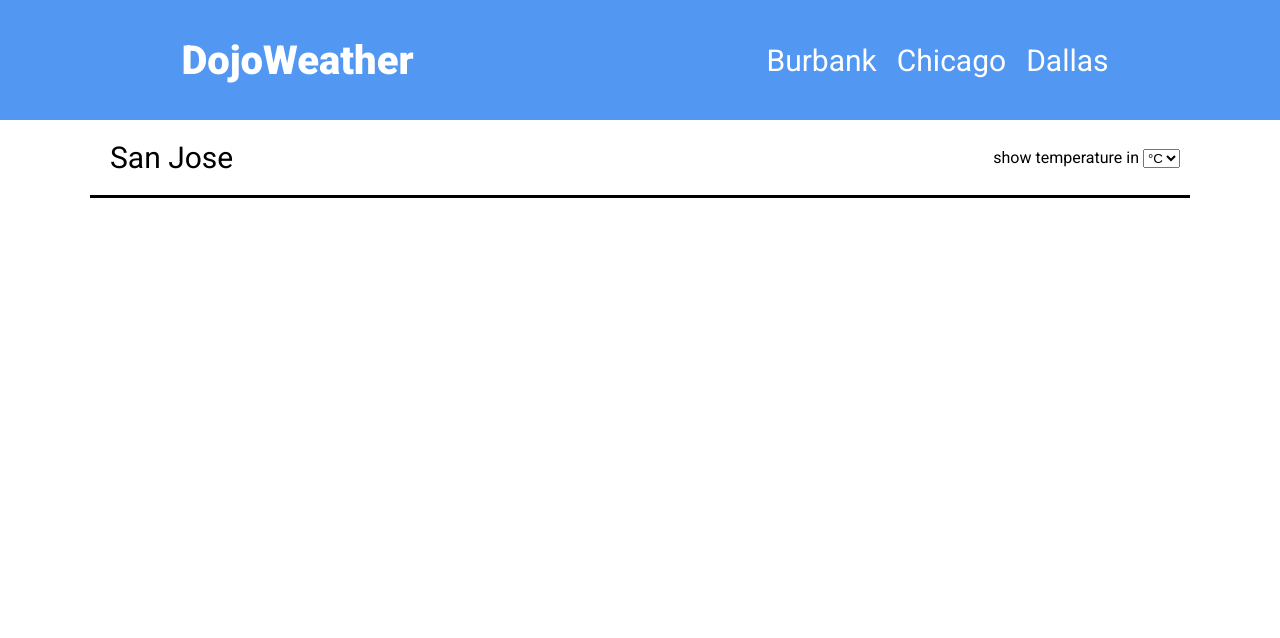
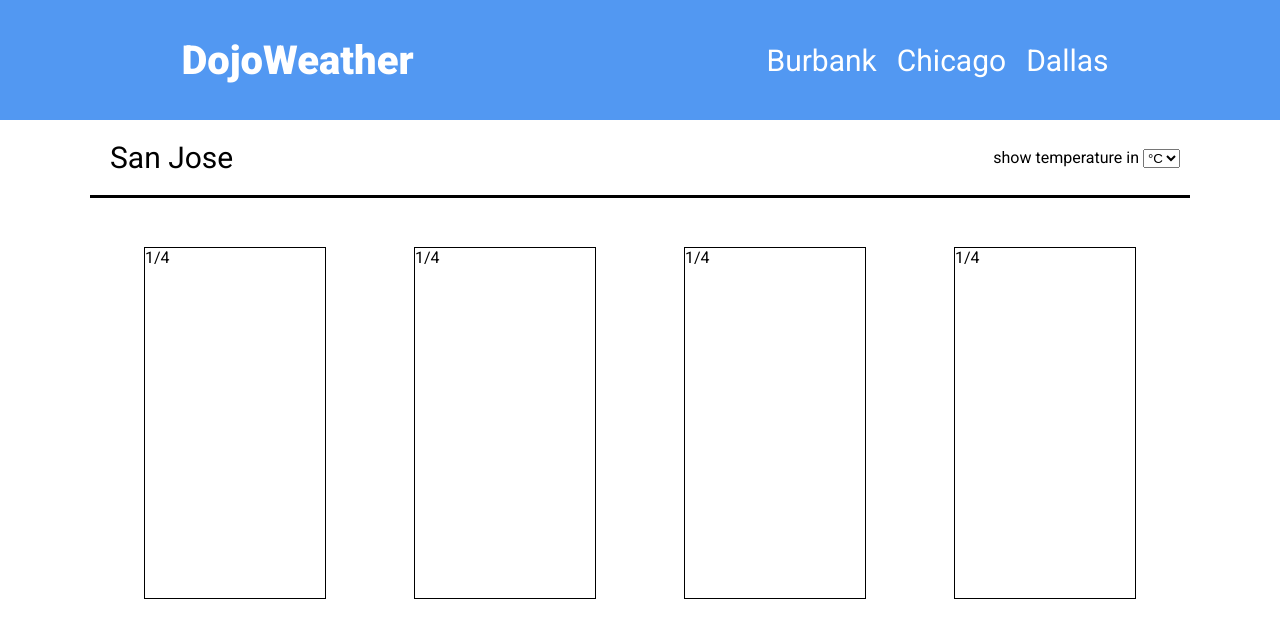
Before and after one commit to natygaol/dojoWeather, a plain HTML site: page index.html in a window 1280 px wide. Drawn offline with Linux system fonts and the light colour scheme.

Commit message:
diseño main  section listo

```diff
--- a/css/styles.css
+++ b/css/styles.css
@@ -40,4 +40,24 @@ span {
   align-items: center;
   justify-content: space-between;
   border-bottom: 3px solid black;
+  margin-bottom: 15px;
 }
+
+.main {
+  padding: 10px;
+  width: 1080px;
+  height: 400px;
+  margin: 0 auto;
+  display: flex;
+  align-items: center;
+  justify-content: space-around;
+
+}
+
+.col {
+  border: 1px solid black;
+  display: flex;
+  flex-direction: column;
+  height: 350px;
+  width: 180px;
+}
--- a/index.html
+++ b/index.html
@@ -33,6 +33,13 @@
       </div>
     </section>
 
+    <main class="main">
+      <div class="col">1/4</div>
+      <div class="col">1/4</div>
+      <div class="col">1/4</div>
+      <div class="col">1/4</div>
+    </main>
+
     <script src="./js/index.js"></script>
   </body>
   </html>
```
